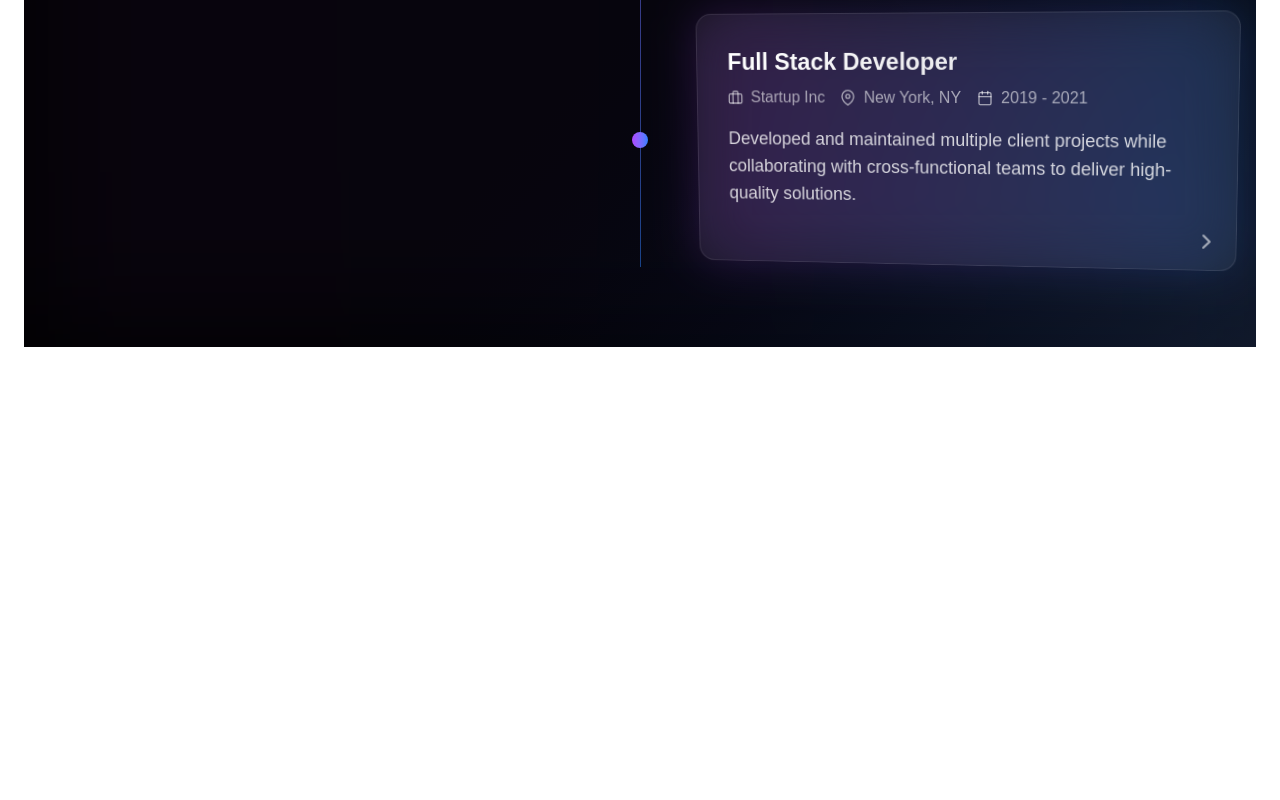
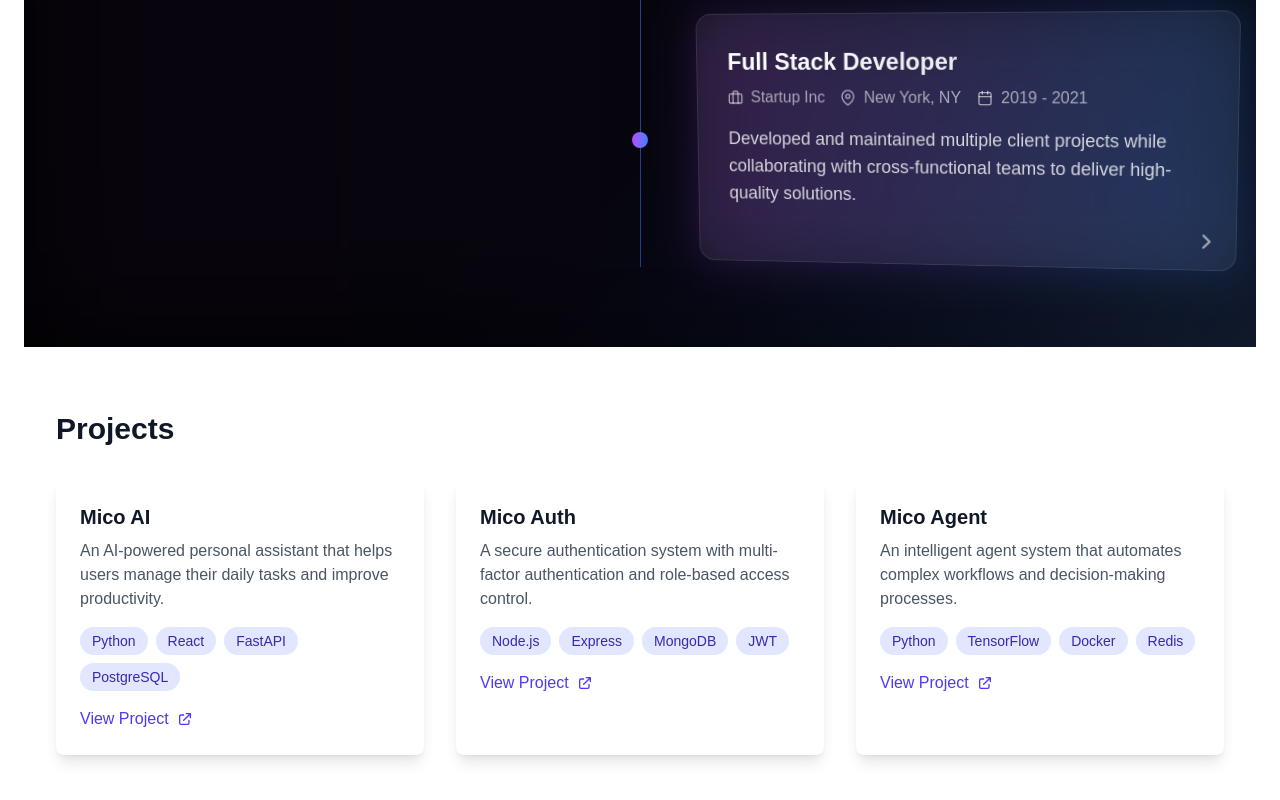
Before and after one commit to lk-naath/portfolio, a Next.js app: page / in a window 1280 px wide. Shown: the part 2636-3436 px from the top of the page. Before the commit the page ends 3015 px from the top, so only its background shows below. Built offline with nearby package versions, Linux system fonts and the light colour scheme.

Commit message:
done with project section as well

```diff
--- a/src/app/page.tsx
+++ b/src/app/page.tsx
@@ -5,6 +5,7 @@ import RootLayout from '@/components/layout/RootLayout';
 import Overview from '@/components/sections/Overview';
 import Skills from '@/components/sections/Skills';
 import Experience from '@/components/sections/Experience';
+import Projects from '@/components/sections/Projects';
 import AnimatedSection from '@/components/AnimatedSection';
 
 export default function Home() {
@@ -28,6 +29,10 @@ export default function Home() {
             <Experience />
           </AnimatedSection>
 
+          <AnimatedSection direction="up">
+            <Projects />
+          </AnimatedSection>
+
           {/* Floating elements */}
           <div className="fixed top-0 left-0 w-full h-full pointer-events-none overflow-hidden">
             <div
--- /dev/null
+++ b/src/components/sections/Projects.tsx
@@ -0,0 +1,84 @@
+import React from 'react';
+
+const projects = [
+  {
+    title: 'Mico AI',
+    description: 'An AI-powered personal assistant that helps users manage their daily tasks and improve productivity.',
+    technologies: ['Python', 'React', 'FastAPI', 'PostgreSQL'],
+    link: 'https://github.com/yourusername/micoai',
+  },
+  {
+    title: 'Mico Auth',
+    description: 'A secure authentication system with multi-factor authentication and role-based access control.',
+    technologies: ['Node.js', 'Express', 'MongoDB', 'JWT'],
+    link: 'https://github.com/yourusername/micoauth',
+  },
+  {
+    title: 'Mico Agent',
+    description: 'An intelligent agent system that automates complex workflows and decision-making processes.',
+    technologies: ['Python', 'TensorFlow', 'Docker', 'Redis'],
+    link: 'https://github.com/yourusername/micoagent',
+  },
+];
+
+const Projects = () => {
+  return (
+    <section className="py-16 px-4 sm:px-6 lg:px-8">
+      <div className="max-w-7xl mx-auto">
+        <h2 className="text-3xl font-bold text-gray-900 dark:text-white mb-8">
+          Projects
+        </h2>
+        <div className="grid grid-cols-1 md:grid-cols-2 lg:grid-cols-3 gap-8">
+          {projects.map((project, index) => (
+            <div
+              key={index}
+              className="bg-white dark:bg-gray-800 rounded-lg shadow-lg overflow-hidden hover:shadow-xl transition-shadow duration-300"
+            >
+              <div className="p-6">
+                <h3 className="text-xl font-semibold text-gray-900 dark:text-white mb-2">
+                  {project.title}
+                </h3>
+                <p className="text-gray-600 dark:text-gray-300 mb-4">
+                  {project.description}
+                </p>
+                <div className="flex flex-wrap gap-2 mb-4">
+                  {project.technologies.map((tech, techIndex) => (
+                    <span
+                      key={techIndex}
+                      className="px-3 py-1 text-sm bg-indigo-100 dark:bg-indigo-900 text-indigo-800 dark:text-indigo-200 rounded-full"
+                    >
+                      {tech}
+                    </span>
+                  ))}
+                </div>
+                <a
+                  href={project.link}
+                  target="_blank"
+                  rel="noopener noreferrer"
+                  className="inline-flex items-center text-indigo-600 dark:text-indigo-400 hover:text-indigo-800 dark:hover:text-indigo-300"
+                >
+                  View Project
+                  <svg
+                    className="w-4 h-4 ml-2"
+                    fill="none"
+                    stroke="currentColor"
+                    viewBox="0 0 24 24"
+                  >
+                    <path
+                      strokeLinecap="round"
+                      strokeLinejoin="round"
+                      strokeWidth={2}
+                      d="M10 6H6a2 2 0 00-2 2v10a2 2 0 002 2h10a2 2 0 002-2v-4M14 4h6m0 0v6m0-6L10 14"
+                    />
+                  </svg>
+                </a>
+              </div>
+            </div>
+          ))}
+        </div>
+      </div>
+    </section>
+  );
+};
+
+export default Projects;
```
